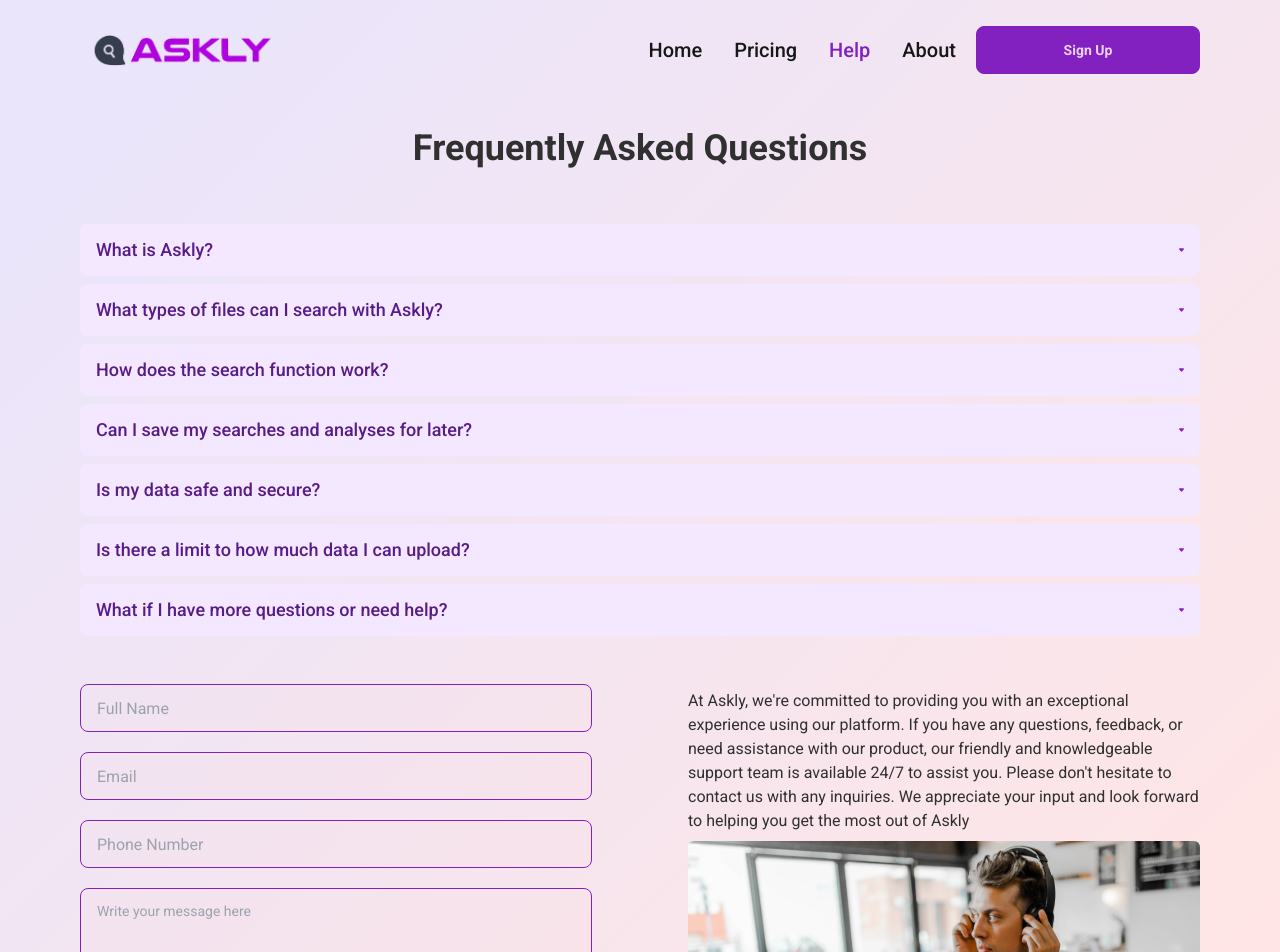
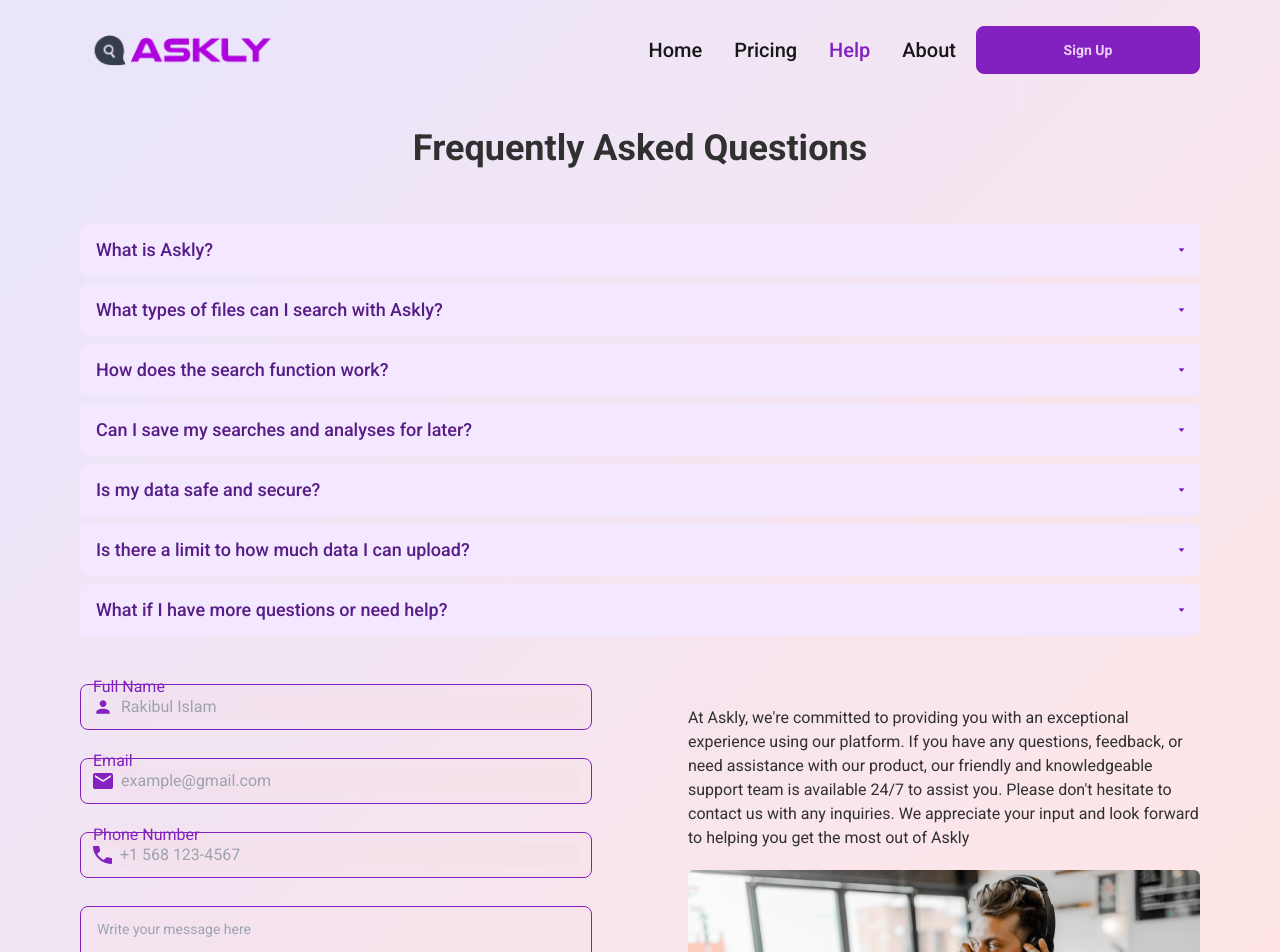
Before and after one commit to rakibul-wdp/askly, a Next.js app: page /help in a window 1280 px wide. Shown: the top 952 px of the page. Built offline with nearby package versions, Linux system fonts and the light colour scheme.

Commit message:
re design all input field

```diff
--- a/components/about/Address.js
+++ b/components/about/Address.js
@@ -38,8 +38,14 @@ const Address = () => {
           </div>
           <h4 className='text-xl font-bold my-3'>Want to talk to us?</h4>
           <form>
-            <input type="email" placeholder="Type here" className="input input-bordered input-primary w-full mb-5" style={{ background: "rgba(255, 127, 127, 0.02)" }} />
-            <textarea className="textarea textarea-bordered textarea-primary w-full" placeholder="Bio" style={{ background: "rgba(255, 127, 127, 0.02)" }}></textarea>
+            <div className='relative my-5 w-full border border-primary rounded-lg px-3 py-2.5 bg-[#ff7f7f05] z-0' >
+              <label htmlFor="" className='absolute -top-2.5 left-2 px-1 text-primary z-10' style={{ backgroundColor: "#ff7f7f05" }}>Email</label>
+              <div className='flex items-center w-full'>
+                <Image src={EmailImg} width={20} height={20} alt='mail icons' />
+                <input type="email" placeholder='example@gmail.com' className='w-full outline-none bg-[#ff7f7f05] ml-2 text-primary' />
+              </div>
+            </div>
+            <textarea className="textarea textarea-bordered textarea-primary w-full" placeholder="Write your message here..." rows={4} style={{ background: "rgba(255, 127, 127, 0.02)" }}></textarea>
             <input className='btn btn-primary normal-case w-full mt-3 mb-5' type="submit" value="Send" />
           </form>
           <div className='flex items-center justify-between'>
--- a/components/account/AccountBody.js
+++ b/components/account/AccountBody.js
@@ -1,12 +1,30 @@
-import React from 'react'
+import React from 'react';
+import UserIcon from "../../public/assets/icons/User.svg";
+import MailIcon from "../../public/assets/icons/email.svg";
+import Image from 'next/image';
 
 const AccountBody = () => {
   return (
     <section className='flex flex-col md:flex-row justify-around py-5'>
       <div className='w-[80%] sm:w-[60%] md:w-[35%] mx-auto md:mx-0'>
         <h4 className='mb-3 font-medium'>Account Details</h4>
-        <input type="text" placeholder="User Name" className="input input-bordered input-primary w-full mb-5" style={{ background: "rgba(255, 127, 127, 0.02)" }} />
-        <input type="email" placeholder="Email" className="input input-bordered input-primary w-full mb-5" style={{ background: "rgba(255, 127, 127, 0.02)" }} />
+
+        <div className='relative my-7 w-full border border-primary rounded-lg px-3 py-2.5 bg-[#ff7f7f05] z-0' >
+          <label htmlFor="" className='absolute -top-2.5 left-2 px-1 text-primary z-10' style={{ backgroundColor: "#ff7f7f05" }}>User Name</label>
+          <div className='flex items-center w-full'>
+            <Image src={UserIcon} width={20} height={20} alt='mail icons' />
+            <input type="text" placeholder='rakibul-wdp' className='w-full outline-none bg-[#ff7f7f05] ml-2 text-primary' />
+          </div>
+        </div>
+
+        <div className='relative mb-8 w-full border border-primary rounded-lg px-3 py-2.5 bg-[#ff7f7f05] z-0' >
+          <label htmlFor="" className='absolute -top-2.5 left-2 px-1 text-primary z-10' style={{ backgroundColor: "#ff7f7f05" }}>Email</label>
+          <div className='flex items-center w-full'>
+            <Image src={MailIcon} width={20} height={20} alt='mail icons' />
+            <input type="email" placeholder='example@gmail.com' className='w-full outline-none bg-[#ff7f7f05] ml-2 text-primary' />
+          </div>
+        </div>
+
         <h4 className='mb-3 font-medium'>Referral credit</h4>
         <h3 className='w-full p-4 rounded-lg font-bold' style={{ background: "rgba(255, 127, 127, 0.05)" }}>5$</h3>
       </div>
--- a/components/account/AccountReferFriend.js
+++ b/components/account/AccountReferFriend.js
@@ -1,6 +1,7 @@
 import React from 'react';
 import RewardsImg from "../../public/assets/images/account/rewards.svg";
 import CopyImg from "../../public/assets/images/account/copy.svg";
+import MailIcon from "../../public/assets/icons/email.svg";
 import Image from 'next/image';
 
 const AccountReferFriend = () => {
@@ -15,7 +16,13 @@ const AccountReferFriend = () => {
         <Image src={CopyImg} width={20} height={20} alt='copy' />
       </div>
       <div className='flex items-center'>
-        <input type="email" placeholder="Email" className="input input-bordered input-primary w-full mr-2" style={{ background: "rgba(255, 127, 127, 0.02)" }} />
+        <div className='relative w-full border border-primary rounded-lg px-3 py-2.5 bg-[#ff7f7f05] z-0' >
+          <label htmlFor="" className='absolute -top-2.5 left-2 px-1 text-primary z-10' style={{ backgroundColor: "#ff7f7f05" }}>Email</label>
+          <div className='flex items-center w-full'>
+            <Image src={MailIcon} width={20} height={20} alt='mail icons' />
+            <input type="email" placeholder='example@gmail.com' className='w-full outline-none bg-[#ff7f7f05] ml-2 text-primary' />
+          </div>
+        </div>
         <button className='btn btn-primary ml-2'>Invite</button>
       </div>
     </section>
--- a/components/help/Contact.js
+++ b/components/help/Contact.js
@@ -1,5 +1,8 @@
 import React from 'react';
 import ContactImg from "../../public/assets/images/help/contact.svg";
+import UserIcon from "../../public/assets/icons/User.svg";
+import MailIcon from "../../public/assets/icons/email.svg";
+import PhoneIcon from "../../public/assets/icons/phoneNumber.svg";
 import Image from 'next/image';
 
 const Contact = () => {
@@ -7,16 +10,37 @@ const Contact = () => {
     <section className='flex flex-col-reverse md:flex-row items-center justify-between md:gap-10 lg:gap-24 pb-14 pt-10'>
       <div className='md:w-[50%] lg:w-[75%] xl:w-[50%]'>
         <form>
-          <input type="text" placeholder="Full Name" className="input input-bordered input-primary w-full mb-5" style={{ background: "rgba(255, 127, 127, 0.02)" }} />
-          <input type="email" placeholder="Email" className="input input-bordered input-primary w-full mb-5" style={{ background: "rgba(255, 127, 127, 0.02)" }} />
-          <input type="number" placeholder="Phone Number" className="input input-bordered input-primary w-full mb-5" style={{ background: "rgba(255, 127, 127, 0.02)" }} />
-          <textarea className="textarea textarea-bordered textarea-primary w-full" placeholder="Write your message here" style={{ background: "rgba(255, 127, 127, 0.02)" }}></textarea>
+          <div className='relative w-full border border-primary rounded-lg px-3 py-2.5 bg-[#ff7f7f05] z-0' >
+            <label htmlFor="" className='absolute -top-2.5 left-2 px-1 text-primary z-10' style={{ backgroundColor: "#ff7f7f05" }}>Full Name</label>
+            <div className='flex items-center w-full'>
+              <Image src={UserIcon} width={20} height={20} alt='mail icons' />
+              <input type="text" placeholder='Rakibul Islam' className='w-full outline-none bg-[#ff7f7f05] ml-2 text-primary' />
+            </div>
+          </div>
+
+          <div className='relative my-7 w-full border border-primary rounded-lg px-3 py-2.5 bg-[#ff7f7f05] z-0' >
+            <label htmlFor="" className='absolute -top-2.5 left-2 px-1 text-primary z-10' style={{ backgroundColor: "#ff7f7f05" }}>Email</label>
+            <div className='flex items-center w-full'>
+              <Image src={MailIcon} width={20} height={20} alt='mail icons' />
+              <input type="email" placeholder='example@gmail.com' className='w-full outline-none bg-[#ff7f7f05] ml-2 text-primary' />
+            </div>
+          </div>
+
+          <div className='relative mb-7 w-full border border-primary rounded-lg px-3 py-2.5 bg-[#ff7f7f05] z-0' >
+            <label htmlFor="" className='absolute -top-2.5 left-2 px-1 text-primary z-10' style={{ backgroundColor: "#ff7f7f05" }}>Phone Number</label>
+            <div className='flex items-center w-full'>
+              <Image src={PhoneIcon} width={20} height={20} alt='mail icons' />
+              <input type="text" placeholder='+1 568 123-4567' className='w-full outline-none bg-[#ff7f7f05] ml-2 text-primary' />
+            </div>
+          </div>
+
+          <textarea className="textarea textarea-bordered textarea-primary w-full" placeholder="Write your message here" rows={3} style={{ background: "rgba(255, 127, 127, 0.02)" }}></textarea>
           <input className='btn btn-primary normal-case w-full mt-3' type="submit" value="Send" />
         </form>
       </div>
       <div className='md:w-[50%] lg:w-[75%] xl:w-[50%] mb-10 md:mb-0'>
-        <p className='mb-2'>At Askly, we're committed to providing you with an exceptional experience using our platform. If you have any questions, feedback, or need assistance with our product, our friendly and knowledgeable support team is available 24/7 to assist you. Please don't hesitate to contact us with any inquiries. We appreciate your input and look forward to helping you get the most out of Askly</p>
-        <Image src={ContactImg} width={700} height={200} alt='contact with us' />
+        <p className='mb-5'>At Askly, we're committed to providing you with an exceptional experience using our platform. If you have any questions, feedback, or need assistance with our product, our friendly and knowledgeable support team is available 24/7 to assist you. Please don't hesitate to contact us with any inquiries. We appreciate your input and look forward to helping you get the most out of Askly</p>
+        <Image src={ContactImg} width={700} height={450} alt='contact with us' />
       </div>
     </section>
   )
```
